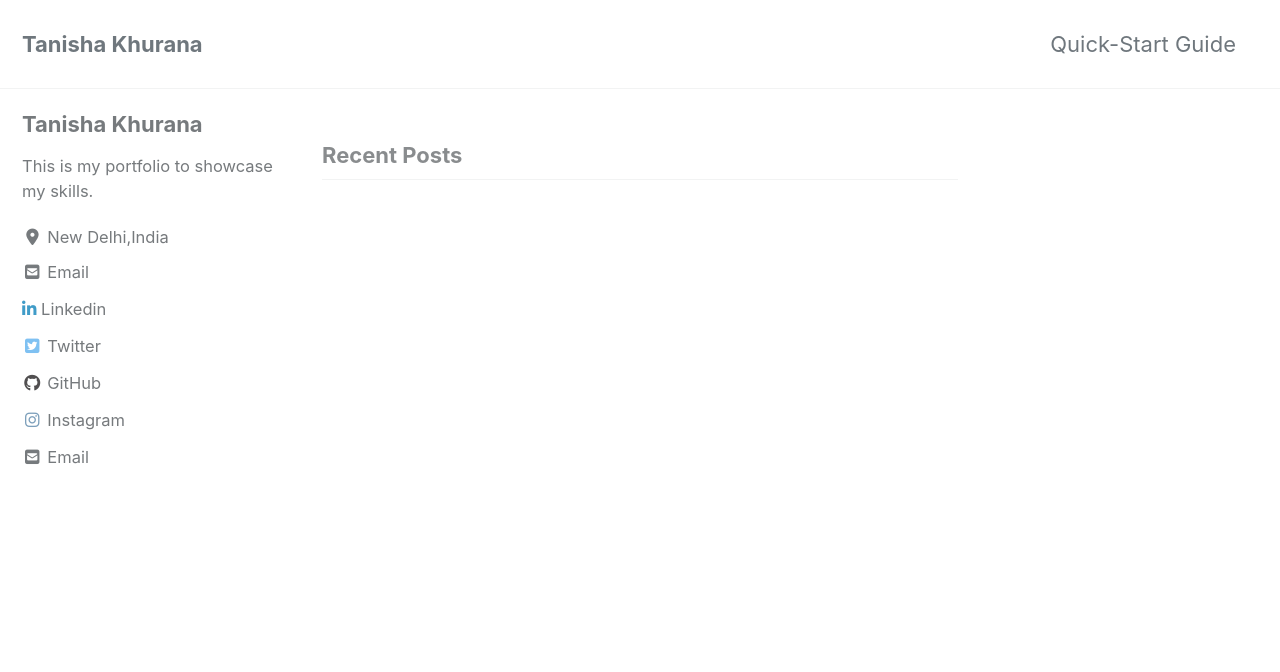
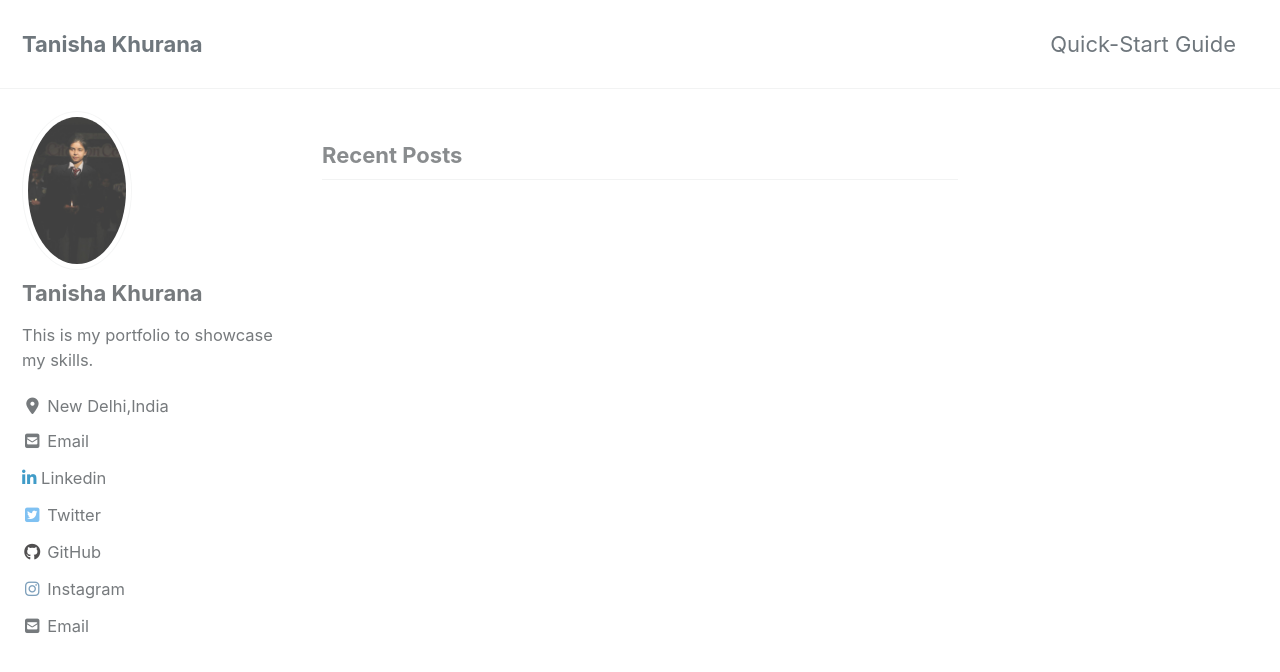
Before and after one commit to tanisha1112/tanisha1112.github.io, a Jekyll site: the page built from index.html, in a window 1280 px wide and 900 px high. Shown: the top 672 px of the window. Built offline with Jekyll 4.4.1, drawn with Linux system fonts in a browser that asks for light colours; cached includes are drawn as plain includes; nearby versions of some CDN libraries; the list of posts is cut into pages by our own code.

Commit message:
Update _config.yml

```diff
--- a/_config.yml
+++ b/_config.yml
@@ -108,7 +108,7 @@
 # Site Author
 author:
   name             : "Tanisha Khurana"
-  avatar           : # path of avatar image, e.g. "/assets/images/bio-photo.jpg"
+  avatar           : "/images/IMG_460169595557459.jpeg" # path of avatar image, e.g. "/assets/images/bio-photo.jpg"
   bio              : "This is my portfolio to showcase my skills."
   location         : "New Delhi,India"
   email            : "tanishakhurana1112@gmail.com"
```
